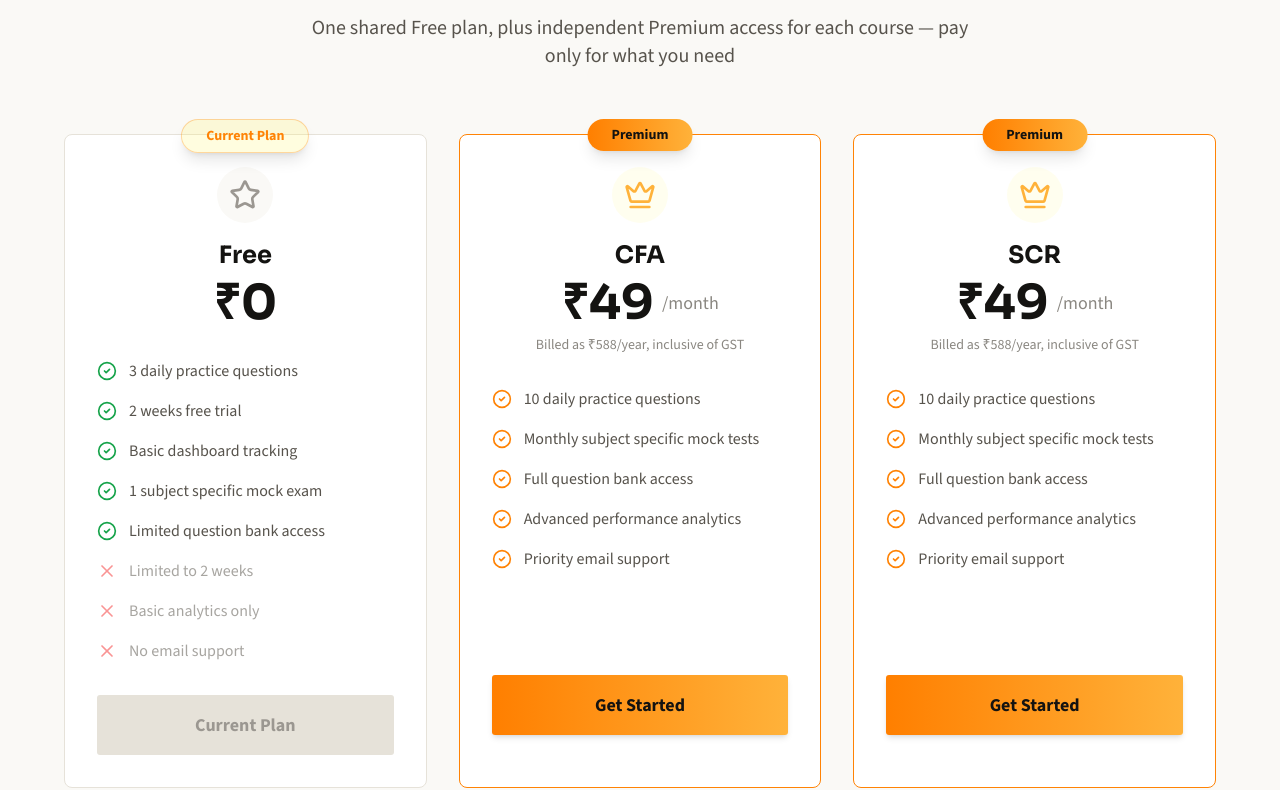
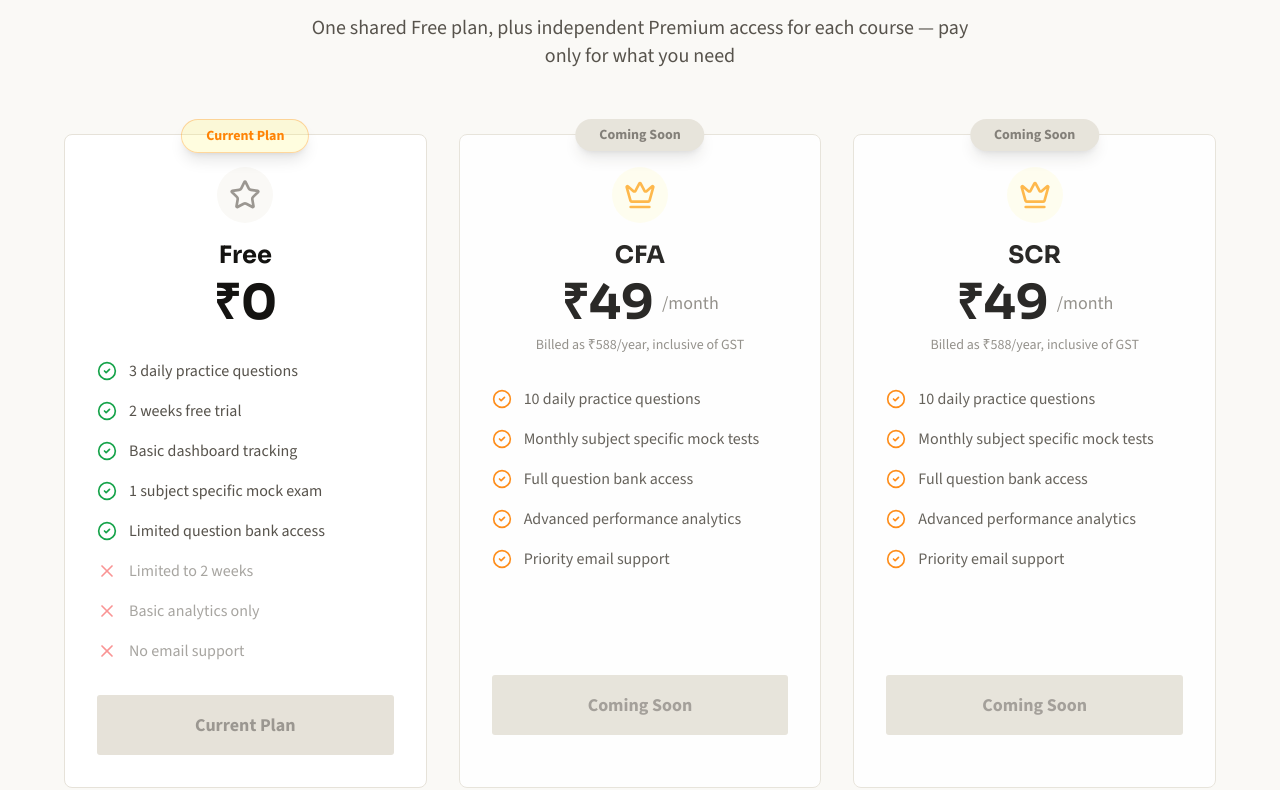
Before and after one commit to PalsAnalytix/PalsAnalytix-frontend, a React (Vite) app: page /pricing in a window 1280 px wide. Shown: the part 876-1666 px from the top of the page. Built offline with nearby package versions, Linux system fonts and the light colour scheme; no server answers.

Commit message:
Update PricingPage.jsx

```diff
--- a/src/pages/PricingPage.jsx
+++ b/src/pages/PricingPage.jsx
@@ -34,8 +34,8 @@
 // All 6 courses. Only CFA and SCR are purchasable today — the rest show
 // "Coming Soon" until those course pages actually exist.
 const COURSES = [
-  { code: "CFA", label: "CFA", purchasable: true },
-  { code: "SCR", label: "SCR", purchasable: true },
+  { code: "CFA", label: "CFA", purchasable: false },
+  { code: "SCR", label: "SCR", purchasable: false },
   { code: "FRM", label: "FRM", purchasable: false },
   { code: "EXCEL", label: "Excel", purchasable: false },
   { code: "ADVANCED_EXCEL", label: "Advanced Excel", purchasable: false },
```
